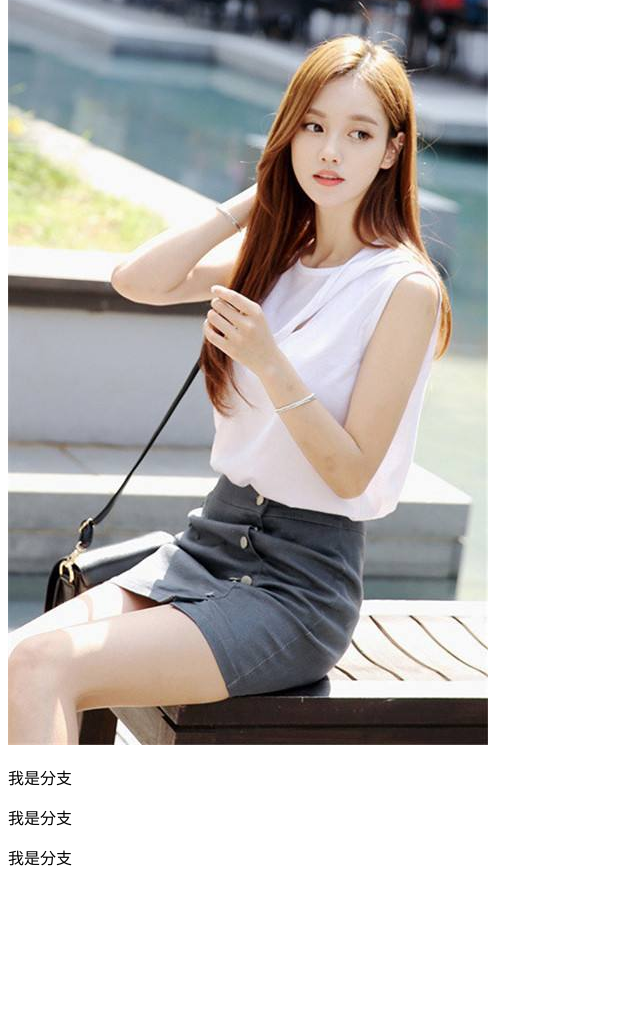
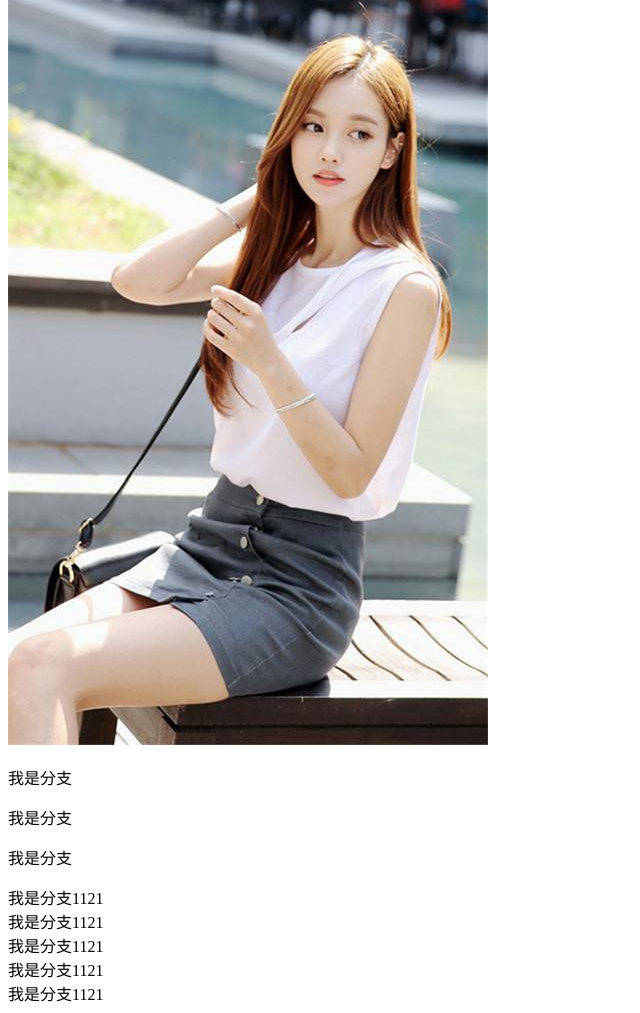
Before and after one commit to 814811587/lianxi, a plain HTML site: page index.html in a window 1280 px wide. Shown: the part 111-1124 px from the top of the page, without its empty margins (0-640 px from the left). Before the commit the page ends 996 px from the top, so only its background shows below. Drawn offline with Linux system fonts and the light colour scheme.

Commit message:
我是新分支

```diff
--- a/index.html
+++ b/index.html
@@ -12,5 +12,10 @@
     <p>我是分支</p>
     <p>我是分支</p>
     <p>我是分支</p>
+    <div>我是分支1121</div>
+    <div>我是分支1121</div>
+    <div>我是分支1121</div>
+    <div>我是分支1121</div>
+    <div>我是分支1121</div>
 </body>
 </html>
```
